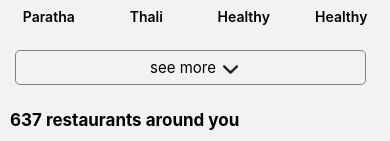
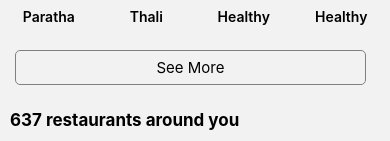
Before and after one commit to Anshul-30/Clone-Zomato, a React Native app: screen /Delivery in a window 390 px wide. Shown: the part 473-614 px from the top of the page. Built offline with nearby package versions, Linux system fonts and the light colour scheme.

Commit message:
Today's Work

```diff
--- a/components/Home.js
+++ b/components/Home.js
@@ -41,14 +41,20 @@ const SeeMore =()=>{
 
 function Home({navigation}){
   const [showMenu, setShowMenu] = useState(false)
-
+  const [text, setText] = useState('See More')
   const seeMore = () =>{
     if(!showMenu){
       setShowMenu(true)
     }else{
       setShowMenu(false)
     }
+    if(text=='see more'){
+      setText('see less')
+    }else{
+      setText('see more')
+    }
   }
+
   return(
     <><SafeAreaView>
 
@@ -69,8 +75,8 @@ function Home({navigation}){
         }
     <TouchableOpacity onPress={seeMore}>
     <View style={styles.seemore}>
-           <Text style={styles.textmore}>see more</Text>
-           <Image source={require('../Images/down.png')} style={{ height: 15, width: 15, marginTop: 11 }} />
+           <Text style={styles.textmore} >{text}</Text>
+           {/* <Image source={require('../Images/down.png')} style={{ height: 15, width: 15, marginTop: 11 }} /> */}
          </View></TouchableOpacity>
 
 
```
Also changed, not shown: components/Collapse.js (+1 -21 lines).
